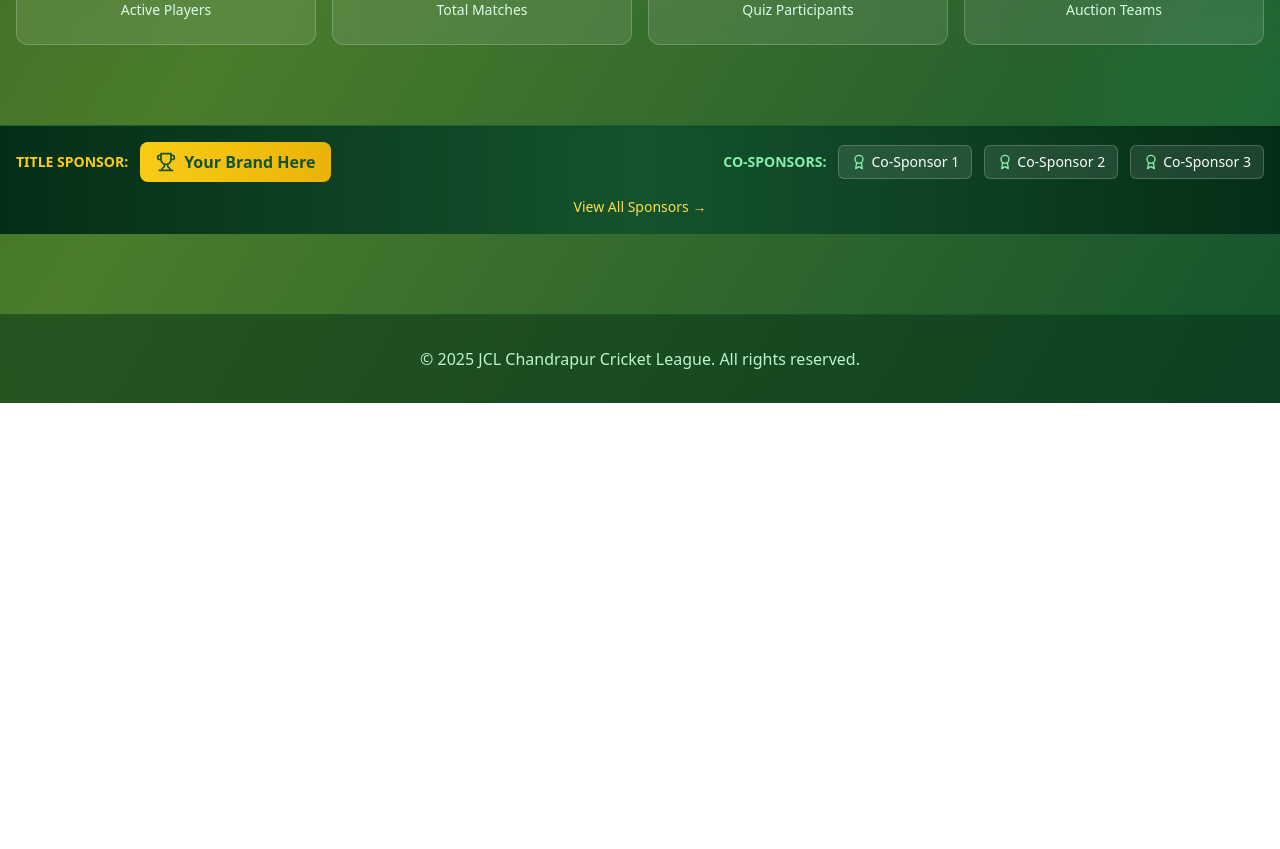
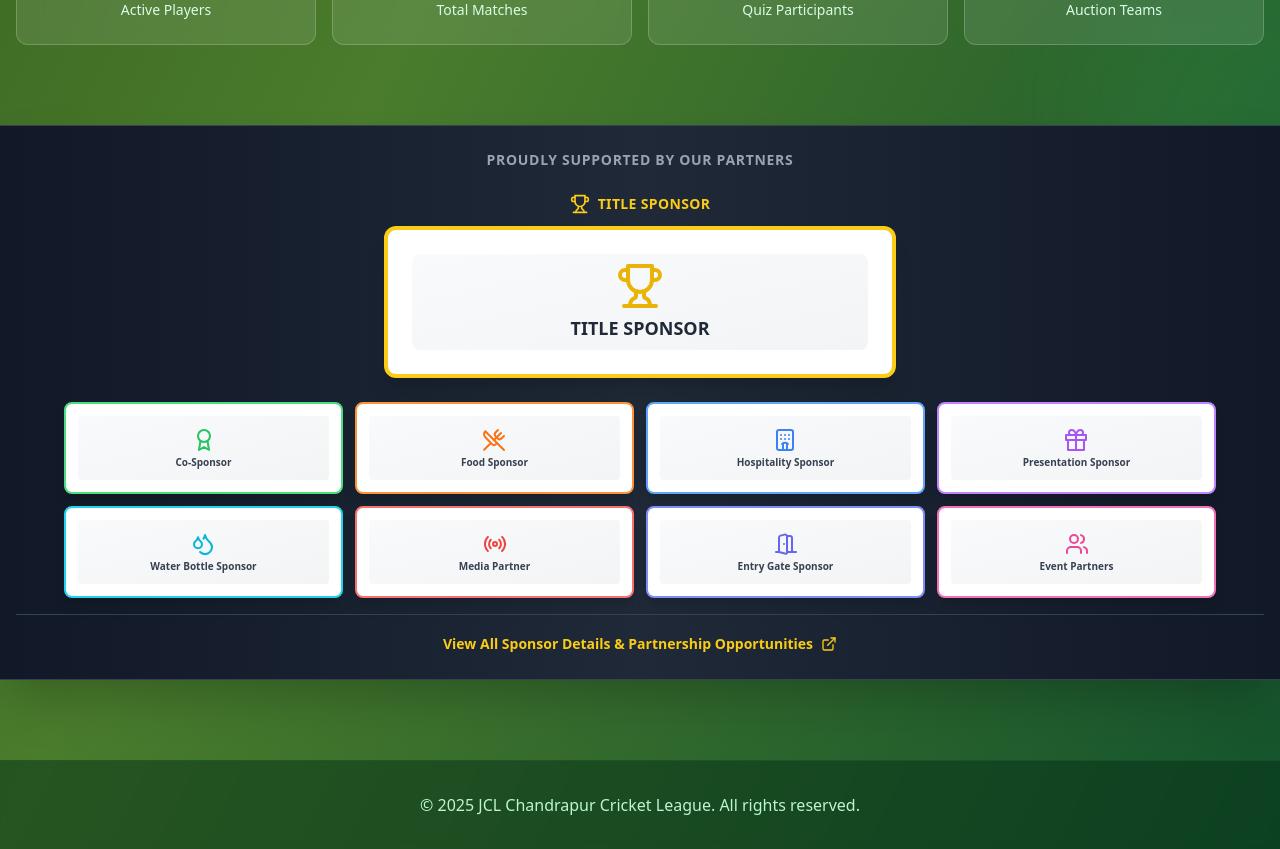
Before and after one commit to rajkothari-3156/JCL-Chandrapur, a Next.js app: page / in a window 1280 px wide. Shown: the part 1740-2589 px from the top of the page. Before the commit the page ends 2143 px from the top, so only its background shows below. Built offline with nearby package versions, Linux system fonts and the light colour scheme.

Commit message:
Updated the sponsorship placeholders on all pages

```diff
--- a/app/sponsors/page.tsx
+++ b/app/sponsors/page.tsx
@@ -1,73 +1,176 @@
 'use client'
 
 import Navbar from '@/components/layout/Navbar'
-import { Award, Trophy, Star, Heart } from 'lucide-react'
+import { Award, Trophy, Heart, UtensilsCrossed, Hotel, Gift, Droplets, Radio, DoorOpen, Users } from 'lucide-react'
 
 export default function SponsorsPage() {
+  const sponsorCategories = [
+    {
+      label: 'Title Sponsor',
+      icon: Trophy,
+      color: 'yellow',
+      description: 'Premium visibility across all platforms and events',
+      logoSize: '800x400px'
+    },
+    {
+      label: 'Co-Sponsor',
+      icon: Award,
+      color: 'green',
+      description: 'Strategic partnership with prominent brand placement',
+      logoSize: '600x300px'
+    },
+    {
+      label: 'Food Sponsor',
+      icon: UtensilsCrossed,
+      color: 'orange',
+      description: 'Official food and catering partner for all events',
+      logoSize: '500x250px'
+    },
+    {
+      label: 'Hospitality Sponsor',
+      icon: Hotel,
+      color: 'blue',
+      description: 'Providing comfort and hospitality services',
+      logoSize: '500x250px'
+    },
+    {
+      label: 'Presentation Sponsor',
+      icon: Gift,
+      color: 'purple',
+      description: 'Associated with trophy and award presentations',
+      logoSize: '500x250px'
+    },
+    {
+      label: 'Water Bottle Sponsor',
+      icon: Droplets,
+      color: 'cyan',
+      description: 'Official hydration partner for players and audience',
+      logoSize: '500x250px'
+    },
+    {
+      label: 'Media Partner',
+      icon: Radio,
+      color: 'red',
+      description: 'Official media coverage and promotion partner',
+      logoSize: '500x250px'
+    },
+    {
+      label: 'Entry Gate Sponsor',
+      icon: DoorOpen,
+      color: 'indigo',
+      description: 'Prominent branding at venue entry points',
+      logoSize: '500x250px'
+    },
+    {
+      label: 'Event Partners',
+      icon: Users,
+      color: 'pink',
+      description: 'Supporting partners for successful event execution',
+      logoSize: '400x200px'
+    },
+  ]
+
   return (
     <>
       <Navbar />
       <main className="min-h-screen p-4 md:p-8">
-        <div className="max-w-6xl mx-auto">
+        <div className="max-w-7xl mx-auto">
           {/* Header */}
           <div className="text-center mb-12">
             <h1 className="text-4xl md:text-6xl font-bold text-white mb-4 drop-shadow-lg">
-              Our Sponsors
+              Our Sponsors & Partners
             </h1>
             <p className="text-xl text-green-100 max-w-2xl mx-auto">
-              We thank our generous sponsors for making JCL Chandrapur possible
+              We thank our generous sponsors and partners for making JCL Chandrapur 2025 possible
             </p>
           </div>
 
-          {/* Title Sponsor Section */}
-          <div className="mb-12">
-            <div className="text-center mb-6">
-              <div className="inline-flex items-center gap-2 bg-gradient-to-r from-yellow-400 to-yellow-600 px-4 py-2 rounded-lg shadow-lg">
-                <Trophy className="w-6 h-6 text-green-900" />
-                <span className="text-green-900 font-bold text-lg">TITLE SPONSOR</span>
-              </div>
-            </div>
+          {/* All Sponsor Categories */}
+          <div className="space-y-12 mb-12">
+            {sponsorCategories.map((category, index) => {
+              const Icon = category.icon
+              const isTitle = category.label === 'Title Sponsor'
+              const borderColorClasses = {
+                yellow: 'border-yellow-400',
+                green: 'border-green-400',
+                orange: 'border-orange-400',
+                blue: 'border-blue-400',
+                purple: 'border-purple-400',
+                cyan: 'border-cyan-400',
+                red: 'border-red-400',
+                indigo: 'border-indigo-400',
+                pink: 'border-pink-400',
+              }
+              const bgColorClasses = {
+                yellow: 'from-yellow-400 to-yellow-600',
+                green: 'from-green-500 to-green-700',
+                orange: 'from-orange-500 to-orange-700',
+                blue: 'from-blue-500 to-blue-700',
+                purple: 'from-purple-500 to-purple-700',
+                cyan: 'from-cyan-500 to-cyan-700',
+                red: 'from-red-500 to-red-700',
+                indigo: 'from-indigo-500 to-indigo-700',
+                pink: 'from-pink-500 to-pink-700',
+              }
+              const iconColorClasses = {
+                yellow: 'text-yellow-500',
+                green: 'text-green-500',
+                orange: 'text-orange-500',
+                blue: 'text-blue-500',
+                purple: 'text-purple-500',
+                cyan: 'text-cyan-500',
+                red: 'text-red-500',
+                indigo: 'text-indigo-500',
+                pink: 'text-pink-500',
+              }
 
-            <div className="bg-white/10 backdrop-blur-md rounded-2xl p-12 border border-white/20 text-center">
-              <div className="h-48 flex items-center justify-center">
-                <div className="text-center">
-                  <div className="w-32 h-32 mx-auto mb-4 bg-gradient-to-br from-yellow-400 to-yellow-600 rounded-lg flex items-center justify-center">
-                    <Trophy className="w-16 h-16 text-green-900" />
+              return (
+                <div key={index} className={isTitle ? 'mb-16' : ''}>
+                  {/* Category Header */}
+                  <div className="text-center mb-6">
+                    <div className={`inline-flex items-center gap-2 bg-gradient-to-r ${bgColorClasses[category.color as keyof typeof bgColorClasses]} px-6 py-3 rounded-lg shadow-lg`}>
+                      <Icon className={`w-6 h-6 ${category.color === 'yellow' ? 'text-green-900' : 'text-white'}`} />
+                      <span className={`${category.color === 'yellow' ? 'text-green-900' : 'text-white'} font-bold text-lg uppercase`}>
+                        {category.label}
+                      </span>
+                    </div>
+                    <p className="text-green-200 mt-2 text-sm">{category.description}</p>
                   </div>
-                  <p className="text-2xl font-bold text-white">Your Brand Here</p>
-                  <p className="text-green-200 mt-2">Title Sponsor</p>
-                </div>
-              </div>
-            </div>
-          </div>
 
-          {/* Co-Sponsors Section */}
-          <div className="mb-12">
-            <div className="text-center mb-6">
-              <div className="inline-flex items-center gap-2 bg-gradient-to-r from-green-500 to-green-700 px-4 py-2 rounded-lg shadow-lg">
-                <Award className="w-6 h-6 text-white" />
-                <span className="text-white font-bold text-lg">CO-SPONSORS</span>
-              </div>
-            </div>
+                  {/* Logo Card */}
+                  <div className={`${isTitle ? 'max-w-4xl' : 'max-w-2xl'} mx-auto`}>
+                    <div className={`bg-white rounded-2xl p-8 shadow-2xl border-4 ${borderColorClasses[category.color as keyof typeof borderColorClasses]}`}>
+                      {/* Logo Placeholder */}
+                      <div className={`relative ${isTitle ? 'h-64' : 'h-48'} bg-gradient-to-br from-gray-50 to-gray-100 rounded-xl flex items-center justify-center mb-4 border-2 border-dashed border-gray-300`}>
+                        <div className="text-center">
+                          <Icon className={`${isTitle ? 'w-24 h-24' : 'w-16 h-16'} ${iconColorClasses[category.color as keyof typeof iconColorClasses]} mx-auto mb-3`} />
+                          <p className={`${isTitle ? 'text-3xl' : 'text-2xl'} font-bold text-gray-800 mb-2 uppercase`}>
+                            {category.label}
+                          </p>
+                          <p className="text-gray-500 text-sm">Logo Size: {category.logoSize}</p>
+                          <p className="text-gray-400 text-xs mt-1">PNG/SVG with transparent background</p>
+                        </div>
+                      </div>
 
-            <div className="grid md:grid-cols-2 lg:grid-cols-3 gap-6">
-              {[1, 2, 3, 4, 5, 6].map((index) => (
-                <div
-                  key={index}
-                  className="bg-white/10 backdrop-blur-md rounded-xl p-8 border border-white/20 text-center hover:border-white/40 transition-all hover:scale-105"
-                >
-                  <div className="h-32 flex items-center justify-center">
-                    <div className="text-center">
-                      <div className="w-20 h-20 mx-auto mb-3 bg-gradient-to-br from-green-500 to-green-700 rounded-lg flex items-center justify-center">
-                        <Star className="w-10 h-10 text-white" />
-                      </div>
-                      <p className="text-lg font-semibold text-white">Co-Sponsor {index}</p>
-                      <p className="text-green-200 text-sm mt-1">Partner</p>
+                      {/* Benefits */}
+                      {isTitle && (
+                        <div className="text-center space-y-2 mt-6">
+                          <h3 className="text-xl font-bold text-gray-800">Premium Visibility Package</h3>
+                          <div className="grid md:grid-cols-2 gap-2 text-gray-600 text-sm max-w-xl mx-auto">
+                            <div>✓ Logo on all website pages</div>
+                            <div>✓ Venue banner placement</div>
+                            <div>✓ Social media features</div>
+                            <div>✓ Press release mentions</div>
+                            <div>✓ Official merchandise branding</div>
+                            <div>✓ Live streaming credits</div>
+                          </div>
+                        </div>
+                      )}
                     </div>
                   </div>
                 </div>
-              ))}
-            </div>
+              )
+            })}
           </div>
 
           {/* Become a Sponsor CTA */}
--- a/components/layout/SponsorsBar.tsx
+++ b/components/layout/SponsorsBar.tsx
@@ -1,48 +1,111 @@
 'use client'
 
 import Link from 'next/link'
-import { Trophy, Award } from 'lucide-react'
+import { Trophy, Award, UtensilsCrossed, Hotel, Gift, Droplets, Radio, DoorOpen, Users, ExternalLink } from 'lucide-react'
 
 export default function SponsorsBar() {
+  const sponsorCategories = [
+    { label: 'Title Sponsor', icon: Trophy, color: 'yellow' },
+    { label: 'Co-Sponsor', icon: Award, color: 'green' },
+    { label: 'Food Sponsor', icon: UtensilsCrossed, color: 'orange' },
+    { label: 'Hospitality Sponsor', icon: Hotel, color: 'blue' },
+    { label: 'Presentation Sponsor', icon: Gift, color: 'purple' },
+    { label: 'Water Bottle Sponsor', icon: Droplets, color: 'cyan' },
+    { label: 'Media Partner', icon: Radio, color: 'red' },
+    { label: 'Entry Gate Sponsor', icon: DoorOpen, color: 'indigo' },
+    { label: 'Event Partners', icon: Users, color: 'pink' },
+  ]
+
   return (
-    <div className="bg-gradient-to-r from-green-950 via-green-900 to-green-950 border-t border-green-800 shadow-inner">
-      <div className="max-w-7xl mx-auto px-4 py-4">
-        <div className="flex flex-col md:flex-row items-center justify-between gap-4">
-          {/* Title Sponsor */}
-          <div className="flex items-center gap-3">
-            <span className="text-yellow-400 text-sm font-semibold">TITLE SPONSOR:</span>
+    <div className="bg-gradient-to-r from-gray-900 via-gray-800 to-gray-900 border-y border-gray-700 shadow-2xl py-6">
+      <div className="max-w-7xl mx-auto px-4">
+        {/* Header */}
+        <div className="text-center mb-6">
+          <h3 className="text-sm font-semibold text-gray-400 uppercase tracking-wider mb-2">
+            Proudly Supported By Our Partners
+          </h3>
+        </div>
+
+        {/* Title Sponsor - Largest and Most Prominent */}
+        <div className="mb-6">
+          <div className="flex items-center justify-center gap-2 mb-3">
+            <Trophy className="w-5 h-5 text-yellow-400" />
+            <span className="text-yellow-400 font-bold text-sm uppercase tracking-wide">Title Sponsor</span>
+          </div>
+
           <Link
             href="/sponsors"
-              className="flex items-center gap-2 bg-gradient-to-r from-yellow-400 to-yellow-500 px-4 py-2 rounded-lg hover:scale-105 transition-transform"
+            className="block max-w-lg mx-auto group"
           >
-              <Trophy className="w-5 h-5 text-green-900" />
-              <span className="text-green-900 font-bold">Your Brand Here</span>
+            <div className="bg-white rounded-xl p-6 shadow-xl hover:shadow-2xl transition-all duration-300 transform hover:scale-105 border-4 border-yellow-400">
+              <div className="relative h-24 flex items-center justify-center">
+                <div className="absolute inset-0 bg-gradient-to-br from-gray-50 to-gray-100 rounded-lg flex items-center justify-center">
+                  <div className="text-center">
+                    <Trophy className="w-12 h-12 text-yellow-500 mx-auto mb-1" />
+                    <p className="text-lg font-bold text-gray-800">TITLE SPONSOR</p>
+                  </div>
+                </div>
+              </div>
+            </div>
           </Link>
         </div>
 
-          {/* Co-Sponsors */}
-          <div className="flex items-center gap-3 flex-wrap justify-center">
-            <span className="text-green-300 text-sm font-semibold">CO-SPONSORS:</span>
-            {[1, 2, 3].map((index) => (
+        {/* All Other Sponsors Grid */}
+        <div className="mb-4">
+          <div className="grid grid-cols-2 md:grid-cols-4 lg:grid-cols-4 gap-3 max-w-6xl mx-auto">
+            {sponsorCategories.slice(1).map((category, index) => {
+              const Icon = category.icon
+              const colorClasses = {
+                green: 'border-green-400 hover:border-green-500',
+                orange: 'border-orange-400 hover:border-orange-500',
+                blue: 'border-blue-400 hover:border-blue-500',
+                purple: 'border-purple-400 hover:border-purple-500',
+                cyan: 'border-cyan-400 hover:border-cyan-500',
+                red: 'border-red-400 hover:border-red-500',
+                indigo: 'border-indigo-400 hover:border-indigo-500',
+                pink: 'border-pink-400 hover:border-pink-500',
+              }
+              const iconColorClasses = {
+                green: 'text-green-500',
+                orange: 'text-orange-500',
+                blue: 'text-blue-500',
+                purple: 'text-purple-500',
+                cyan: 'text-cyan-500',
+                red: 'text-red-500',
+                indigo: 'text-indigo-500',
+                pink: 'text-pink-500',
+              }
+
+              return (
                 <Link
                   key={index}
                   href="/sponsors"
-                className="flex items-center gap-1 bg-white/10 backdrop-blur-sm px-3 py-1.5 rounded-md border border-white/20 hover:border-white/40 hover:bg-white/20 transition-all"
+                  className="group"
                 >
-                <Award className="w-4 h-4 text-green-300" />
-                <span className="text-white text-sm font-medium">Co-Sponsor {index}</span>
+                  <div className={`bg-white rounded-lg p-3 shadow-lg hover:shadow-xl transition-all duration-300 transform hover:scale-105 border-2 ${colorClasses[category.color as keyof typeof colorClasses]}`}>
+                    <div className="relative h-16 flex items-center justify-center">
+                      <div className="absolute inset-0 bg-gradient-to-br from-gray-50 to-gray-100 rounded flex items-center justify-center">
+                        <div className="text-center">
+                          <Icon className={`w-6 h-6 ${iconColorClasses[category.color as keyof typeof iconColorClasses]} mx-auto mb-1`} />
+                          <p className="text-[10px] font-semibold text-gray-700 leading-tight">{category.label}</p>
+                        </div>
+                      </div>
+                    </div>
+                  </div>
                 </Link>
-            ))}
+              )
+            })}
           </div>
         </div>
 
-        {/* View All Sponsors Link */}
-        <div className="text-center mt-3">
+        {/* Footer CTA */}
+        <div className="text-center pt-4 border-t border-gray-700">
           <Link
             href="/sponsors"
-            className="text-yellow-300 text-sm hover:text-yellow-200 hover:underline"
+            className="inline-flex items-center gap-2 text-yellow-400 hover:text-yellow-300 font-semibold text-sm transition-colors group"
           >
-            View All Sponsors →
+            <span>View All Sponsor Details & Partnership Opportunities</span>
+            <ExternalLink className="w-4 h-4 group-hover:translate-x-1 transition-transform" />
           </Link>
         </div>
       </div>
```
Also changed, not shown: public/sponsors/README.md (added), 1 other file (tests, documents, lock files or other folders). Lines whose indentation alone changed are shown as unchanged.
